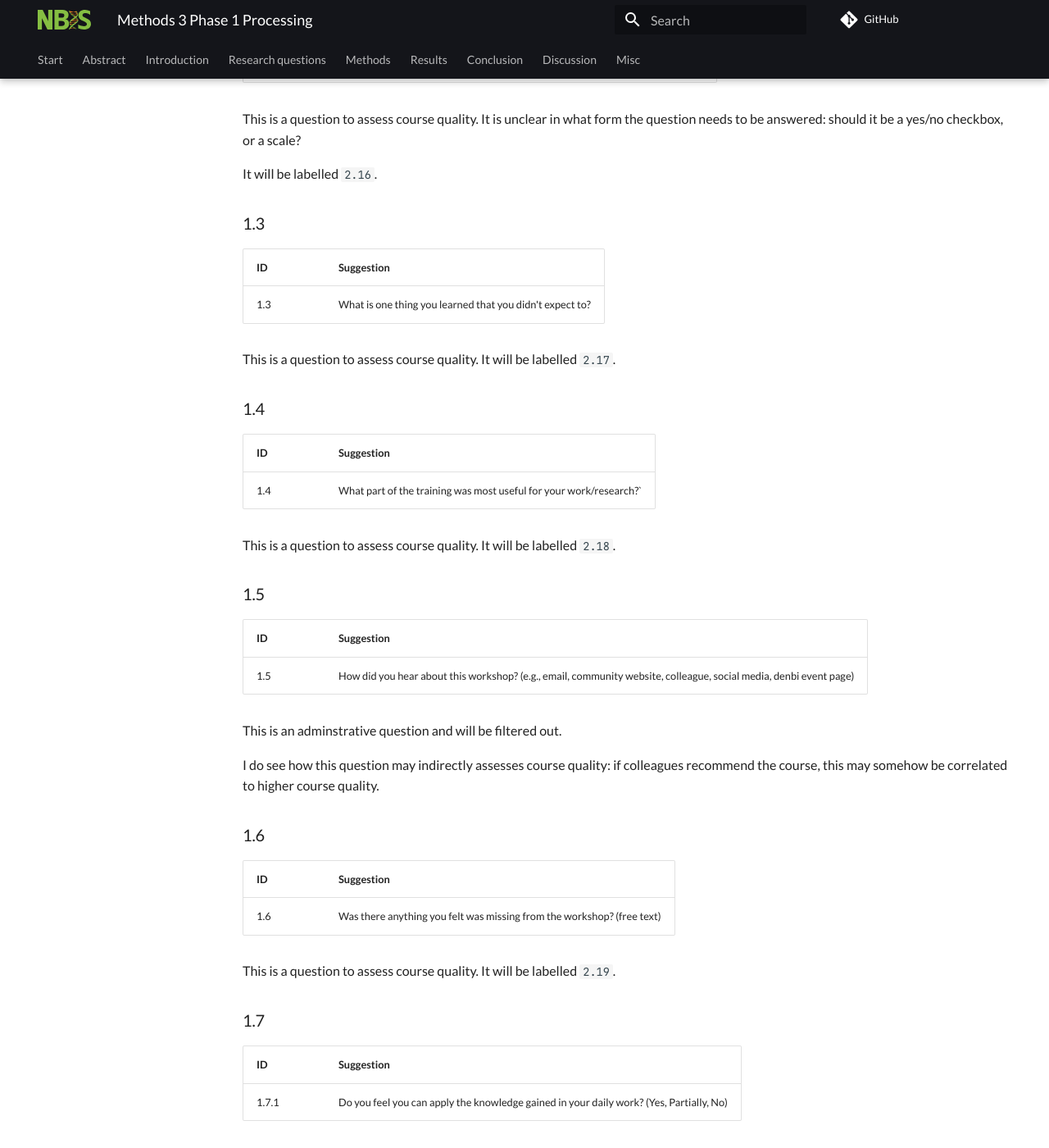
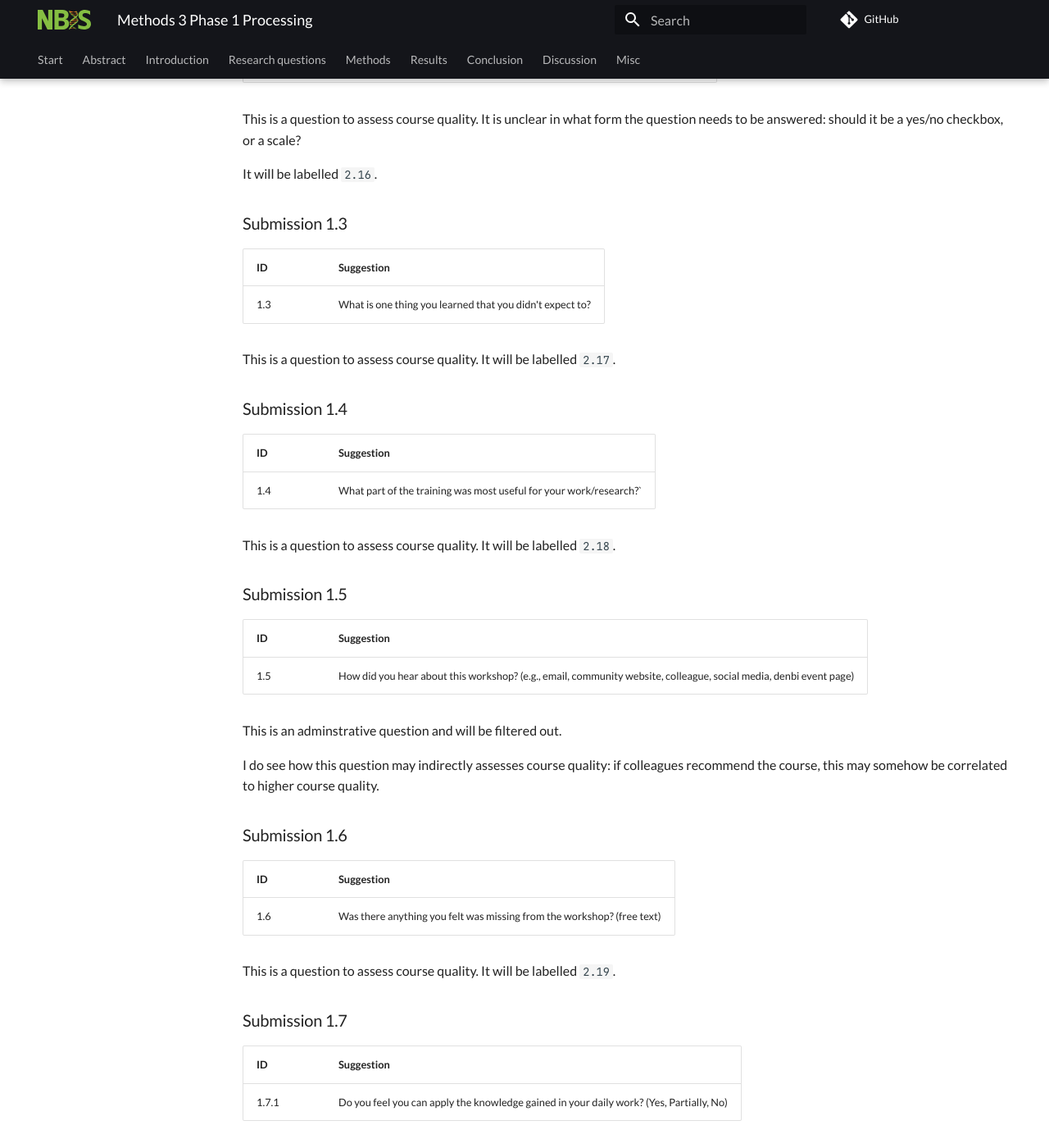
Before and after one commit to NBISweden/elixir_evaluation_evaluation, an MkDocs documentation site: the page built from docs/methods_3_phase_1_processing.md, in a window 1280 px wide and 1400 px high, scrolled down 7446 px. Shown: the whole window at 82% size. Built offline with MkDocs 1.6.1 and Material for MkDocs 9.7.7, drawn with Linux system fonts in a browser that asks for light colours; comment, search, counter and statistics services are not loaded; some of the changed text lies outside the part shown.

Commit message:
Improve layout

```diff
--- a/docs/methods_3_phase_1_processing.md
+++ b/docs/methods_3_phase_1_processing.md
@@ -366,7 +366,7 @@ question is about any other comments on the training logistics.
 That means that this is not a question about course quality.
 It will be filtered out.
 
-### 1.2
+### Submission 1.2
 
 <!-- markdownlint-disable MD013 --><!-- Tables cannot be split up over lines, hence will break 80 characters per line -->
 
@@ -381,7 +381,7 @@ question needs to be answered: should it be a yes/no checkbox, or a scale?
 
 It will be labelled `2.16`.
 
-### 1.3
+### Submission 1.3
 
 <!-- markdownlint-disable MD013 --><!-- Tables cannot be split up over lines, hence will break 80 characters per line -->
 
@@ -393,7 +393,7 @@ ID  |Suggestion
 
 This is a question to assess course quality. It will be labelled `2.17`.
 
-### 1.4
+### Submission 1.4
 
 <!-- markdownlint-disable MD013 --><!-- Tables cannot be split up over lines, hence will break 80 characters per line -->
 
@@ -405,7 +405,7 @@ ID  |Suggestion
 
 This is a question to assess course quality. It will be labelled `2.18`.
 
-### 1.5
+### Submission 1.5
 
 <!-- markdownlint-disable MD013 --><!-- Tables cannot be split up over lines, hence will break 80 characters per line -->
 
@@ -421,7 +421,7 @@ I do see how this question may indirectly assesses course quality:
 if colleagues recommend the course, this may somehow be correlated
 to higher course quality.
 
-### 1.6
+### Submission 1.6
 
 <!-- markdownlint-disable MD013 --><!-- Tables cannot be split up over lines, hence will break 80 characters per line -->
 
@@ -433,7 +433,7 @@ ID  |Suggestion
 
 This is a question to assess course quality. It will be labelled `2.19`.
 
-### 1.7
+### Submission 1.7
 
 <!-- markdownlint-disable MD013 --><!-- Tables cannot be split up over lines, hence will break 80 characters per line -->
 
@@ -460,7 +460,7 @@ if there is a desire to do a follow-up workshop,
 this may somehow be correlated
 to higher course quality.
 
-### 1.8
+### Submission 1.8
 
 <!-- markdownlint-disable MD013 --><!-- Tables cannot be split up over lines, hence will break 80 characters per line -->
 
@@ -492,7 +492,7 @@ ID   |Suggestion
 
 This is a question to assess course quality. It will be labelled `2.23`.
 
-### 1.9
+### Submission 1.9
 
 <!-- markdownlint-disable MD013 --><!-- Tables cannot be split up over lines, hence will break 80 characters per line -->
 
@@ -564,7 +564,7 @@ ID   |Suggestion
 
 This is a question to assess course quality. It will be labelled `2.30`.
 
-### 1.10
+### Submission 1.10
 
 <!-- markdownlint-disable MD013 --><!-- Tables cannot be split up over lines, hence will break 80 characters per line -->
 
@@ -576,7 +576,7 @@ ID   |Suggestion
 
 This is a question to assess course quality. It will be labelled `2.31`.
 
-### 1.11
+### Submission 1.11
 
 <!-- markdownlint-disable MD013 --><!-- Tables cannot be split up over lines, hence will break 80 characters per line -->
 
@@ -588,7 +588,7 @@ ID  |Suggestion
 
 This is a question to assess course quality. It will be labelled `2.32`.
 
-### 1.12
+### Submission 1.12
 
 <!-- markdownlint-disable MD013 --><!-- Tables cannot be split up over lines, hence will break 80 characters per line -->
 
@@ -600,7 +600,7 @@ ID  |Suggestion
 
 This is a question to assess course quality. It will be labelled `2.33`.
 
-### 1.13
+### Submission 1.13
 
 <!-- markdownlint-disable MD013 --><!-- Tables cannot be split up over lines, hence will break 80 characters per line -->
 
@@ -612,7 +612,7 @@ ID  |Suggestion
 
 This is a question to assess course quality. It will be labelled `2.34`.
 
-### 1.14
+### Submission 1.14
 
 <!-- markdownlint-disable MD013 --><!-- Tables cannot be split up over lines, hence will break 80 characters per line -->
 
@@ -634,7 +634,7 @@ ID    |Suggestion
 
 This is an question about the course logistics and will be filtered out.
 
-### 1.15
+### Submission 1.15
 
 <!-- markdownlint-disable MD013 --><!-- Tables cannot be split up over lines, hence will break 80 characters per line -->
 
@@ -646,7 +646,7 @@ ID  |Suggestion
 
 This is a question to assess course quality. It will be labelled `2.37`.
 
-### 1.16
+### Submission 1.16
 
 <!-- markdownlint-disable MD013 --><!-- Tables cannot be split up over lines, hence will break 80 characters per line -->
 
@@ -668,7 +668,7 @@ ID    |Suggestion
 
 This is a question to assess course quality. It will be labelled `2.39`.
 
-### 1.17
+### Submission 1.17
 
 <!-- markdownlint-disable MD013 --><!-- Tables cannot be split up over lines, hence will break 80 characters per line -->
 
```
